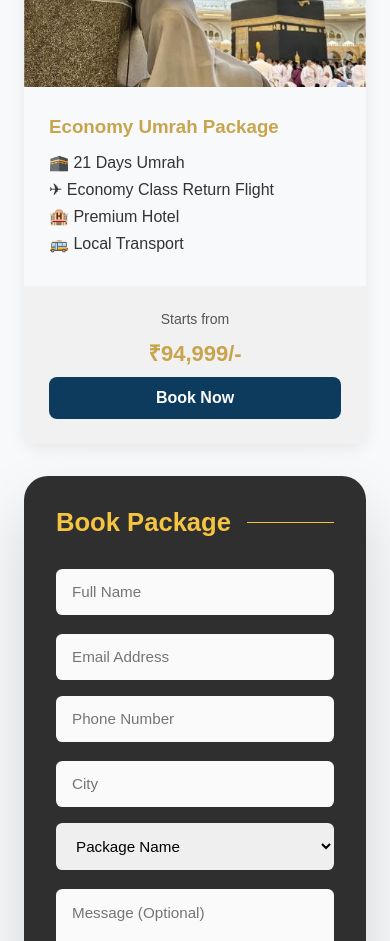
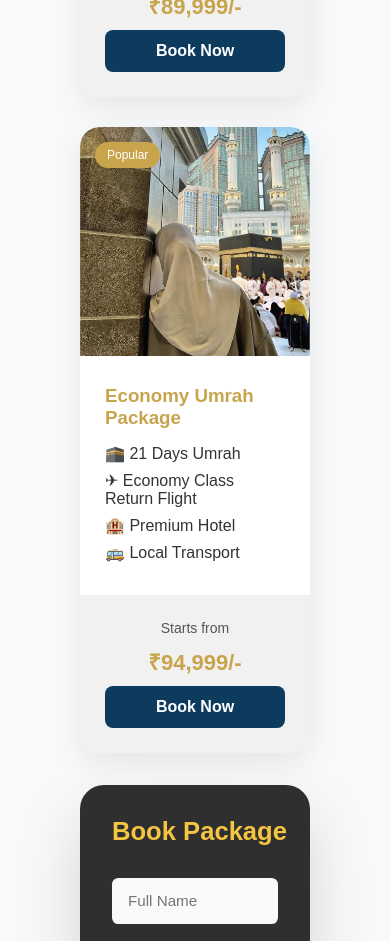
Before and after one commit to Aaqil08Khan/AlMadinahToursAndTravels, a React (Vite) app: page / in a window 390 px wide. Shown: the part 2140-3081 px from the top of the page. Built offline with nearby package versions, Linux system fonts and the light colour scheme.

Commit message:
save the changes

```diff
--- a/src/pages/Packages.jsx
+++ b/src/pages/Packages.jsx
@@ -48,7 +48,7 @@ const Packages = () => {
       </section>
 
       {/* PACKAGES */}
-      <section className="packages-section">
+      <section className="packages-section-area">
         <div className="packages-header">
           <span className="packages-eyebrow">Choose Your Journey</span>
           <h2 className="packages-title">Packages for Every Pilgrim</h2>
@@ -61,7 +61,7 @@ const Packages = () => {
         <div className="packages-grid">
 
           {/* CARD 1 */}
-          <article className="package-card">
+          <article className="package-article">
             <img src="/assets/images/article1.jpg" alt="Budget Umrah" />
             <div className="package-body">
               <div className="package-meta">
@@ -85,7 +85,7 @@ const Packages = () => {
           </article>
 
           {/* CARD 2 */}
-          <article className="package-card">
+          <article className="package-article">
             <img src="/assets/images/article2.jpg" alt="Semi-Deluxe" />
             <div className="package-body">
               <div className="package-meta">
@@ -109,7 +109,7 @@ const Packages = () => {
           </article>
 
           {/* CARD 3 */}
-          <article className="package-card">
+          <article className="package-article">
             <img src="/assets/images/article3.jpg" alt="Luxury Umrah" />
             <div className="package-body">
               <div className="package-meta">
@@ -133,7 +133,7 @@ const Packages = () => {
           </article>
 
           {/* CARD 4 */}
-          <article className="package-card">
+          <article className="package-article">
             <img src="/assets/images/article4.jpg" alt="Family Package" />
             <div className="package-body">
               <div className="package-meta">
@@ -157,7 +157,7 @@ const Packages = () => {
           </article>
 
           {/* CARD 5 */}
-          <article className="package-card">
+          <article className="package-article">
             <img src="/assets/images/article5.jpg" alt="Ramadan Umrah" />
             <div className="package-body">
               <div className="package-meta">
@@ -181,7 +181,7 @@ const Packages = () => {
           </article>
 
           {/* CARD 6 */}
-          <article className="package-card">
+          <article className="package-article">
             <img src="/assets/images/article6.jpg" alt="Quick Umrah" />
             <div className="package-body">
               <div className="package-meta">
@@ -205,7 +205,7 @@ const Packages = () => {
           </article>
 
           {/* CARD 7 */}
-          <article className="package-card">
+          <article className="package-article">
             <img src="/assets/images/article7.jpg" alt="Senior Citizens Umrah" />
             <div className="package-body">
               <div className="package-meta">
--- a/src/styles/home.css
+++ b/src/styles/home.css
@@ -315,11 +315,13 @@
 
  .package-container {
    display: flex;
+   justify-content: center;
+   flex-direction: row;
    gap: 2rem;
+   margin: 2rem;
  }
-
  @media (max-width: 48em) {
-  .package-container {
+  .package-container{
     flex-direction: column;
   }
  }
@@ -329,7 +331,6 @@
    display: flex;
    flex-direction: column;
    gap: 1.875rem;
-  flex: 1;
  }
 
  .package-card {
@@ -339,17 +340,6 @@
    overflow: hidden;
    box-shadow: 0 0.625rem 1.875rem rgba(0, 0, 0, 0.08);
  }
-
-.package-card {
-  background: var(--card-bg);
-  border-radius: 0.75rem;
-  overflow: hidden;
-  box-shadow: 0 0.25rem 1rem rgba(0, 0, 0, 0.08);
-  display: flex;
-  flex-direction: row;
-  transition: transform 0.2s ease;
-}
-
 
  /* image */
  .package-image {
@@ -446,12 +436,6 @@
 
 
  /* CARD */
-.enquiry-container {
-  flex: 0 0 22rem;
-  /* or 24rem */
-}
-
-
  .enquiry-card {
    max-width: 42rem;
    margin: auto;
@@ -545,7 +529,6 @@
      grid-template-columns: 1fr;
    }
  }
-
 
 
 /* ------------------------------------------our services section--------------------------------------- */
--- a/src/styles/packages.css
+++ b/src/styles/packages.css
@@ -69,7 +69,7 @@
     display: block;
 }
 
-.packages-section {
+.packages-section-area {
     padding: clamp(3rem, 6vw, 6rem) 1.5rem;
 }
 
@@ -120,7 +120,7 @@
     }
 }
 
-.package-card {
+.package-article {
     background: var(--card-bg);
     border-radius: 0.75rem;
     overflow: hidden;
@@ -130,11 +130,11 @@
     transition: transform 0.2s ease;
 }
 
-.package-card:hover {
+.package-article:hover {
     transform: translateY(-0.3rem);
 }
 
-.package-card img {
+.package-article img {
     width: 100%;
     height: 12rem;
     object-fit: cover;
@@ -267,7 +267,7 @@
         gap: 2rem;
     }
 
-    .package-card img {
+    .package-article img {
         height: 10rem;
     }
 }
```
Lines whose indentation alone changed are shown as unchanged.
